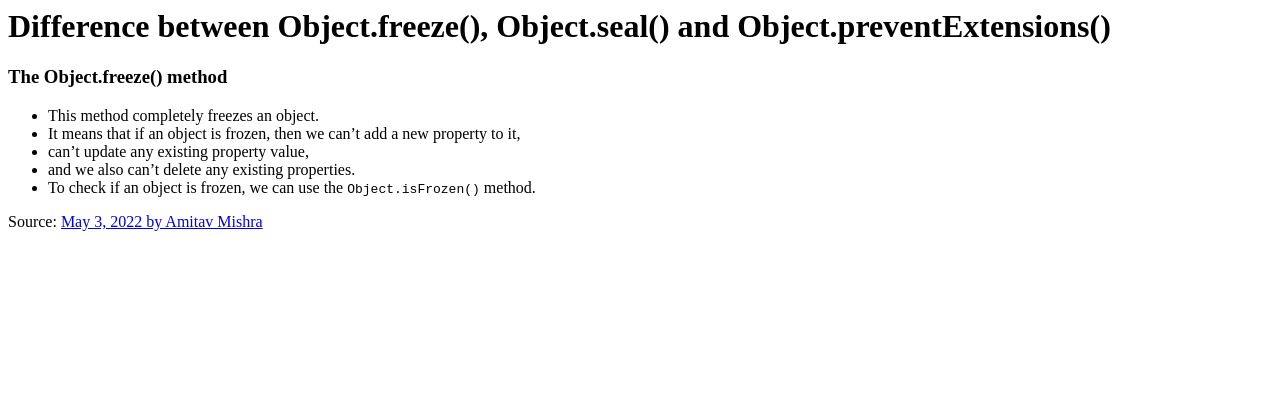
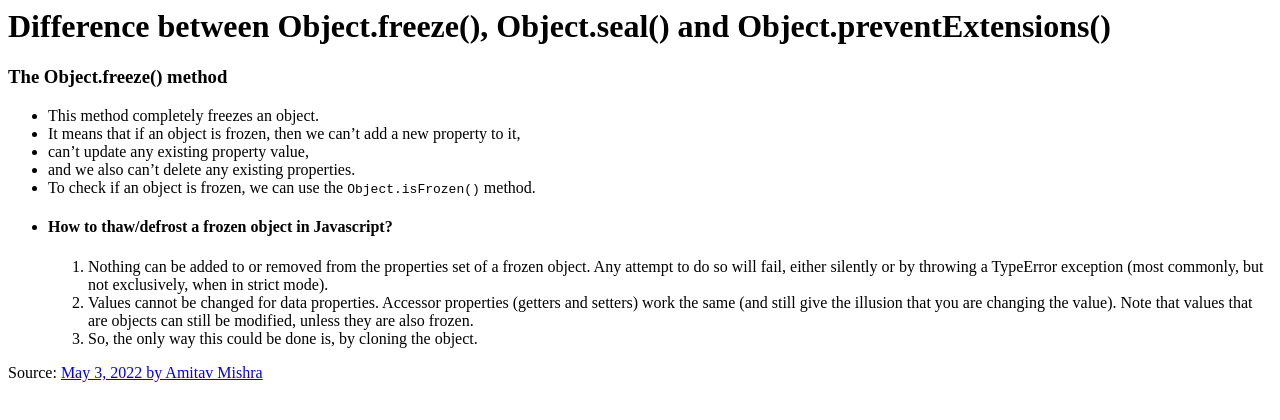
Before and after one commit to yugmani/obj-freeze-seal, a website: page index.html in a window 1280 px wide. Drawn offline with Linux system fonts and the light colour scheme.

Commit message:
Object de-Frozen

```diff
--- a/index.html
+++ b/index.html
@@ -16,6 +16,24 @@
       To check if an object is frozen, we can use the
       <code class="highlight">Object.isFrozen()</code> method.
     </li>
+    <li>
+      <h4>How to thaw/defrost a frozen object in Javascript?</h4>
+      <ol>
+        <li>
+          Nothing can be added to or removed from the properties set of a frozen
+          object. Any attempt to do so will fail, either silently or by throwing
+          a TypeError exception (most commonly, but not exclusively, when in
+          strict mode).
+        </li>
+        <li>
+          Values cannot be changed for data properties. Accessor properties
+          (getters and setters) work the same (and still give the illusion that
+          you are changing the value). Note that values that are objects can
+          still be modified, unless they are also frozen.
+        </li>
+        <li>So, the only way this could be done is, by cloning the object.</li>
+      </ol>
+    </li>
   </ul>
 
   <p>
```
Also changed, not shown: index.js (+29 -0 lines).
